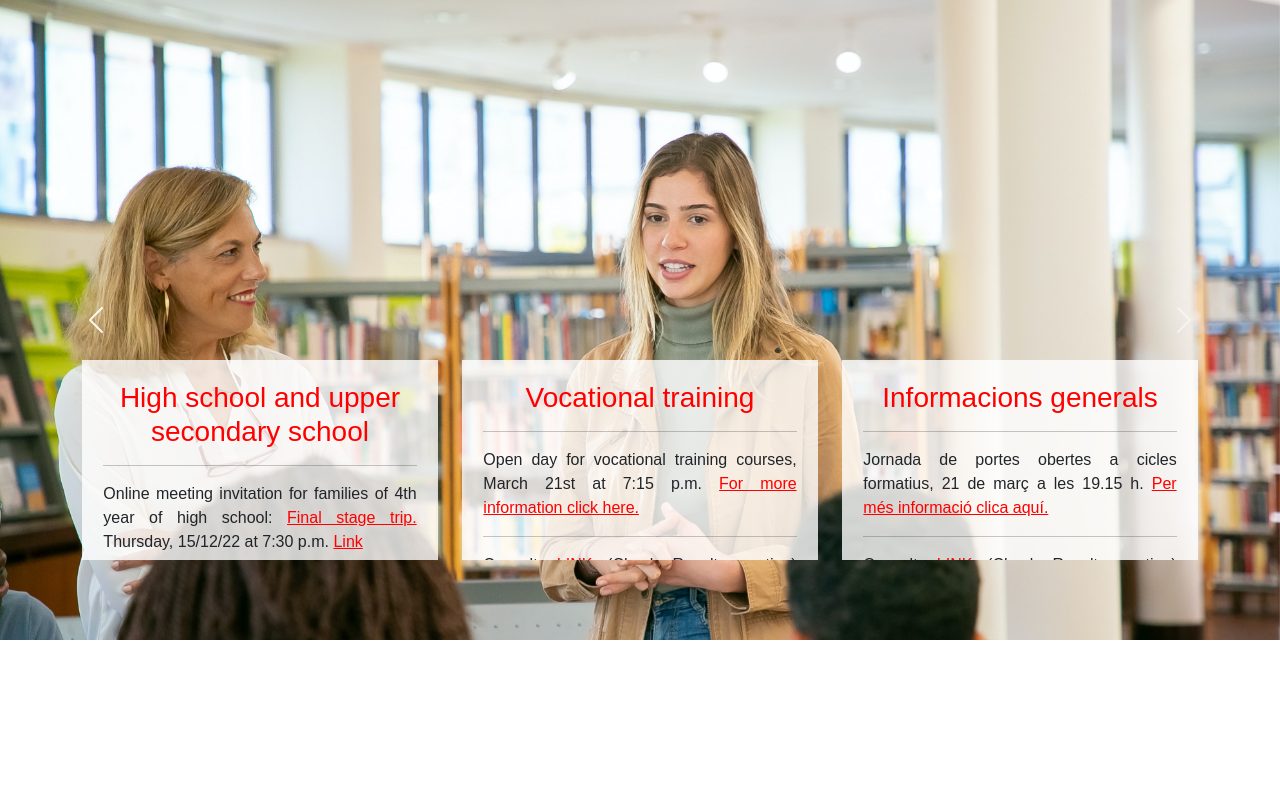
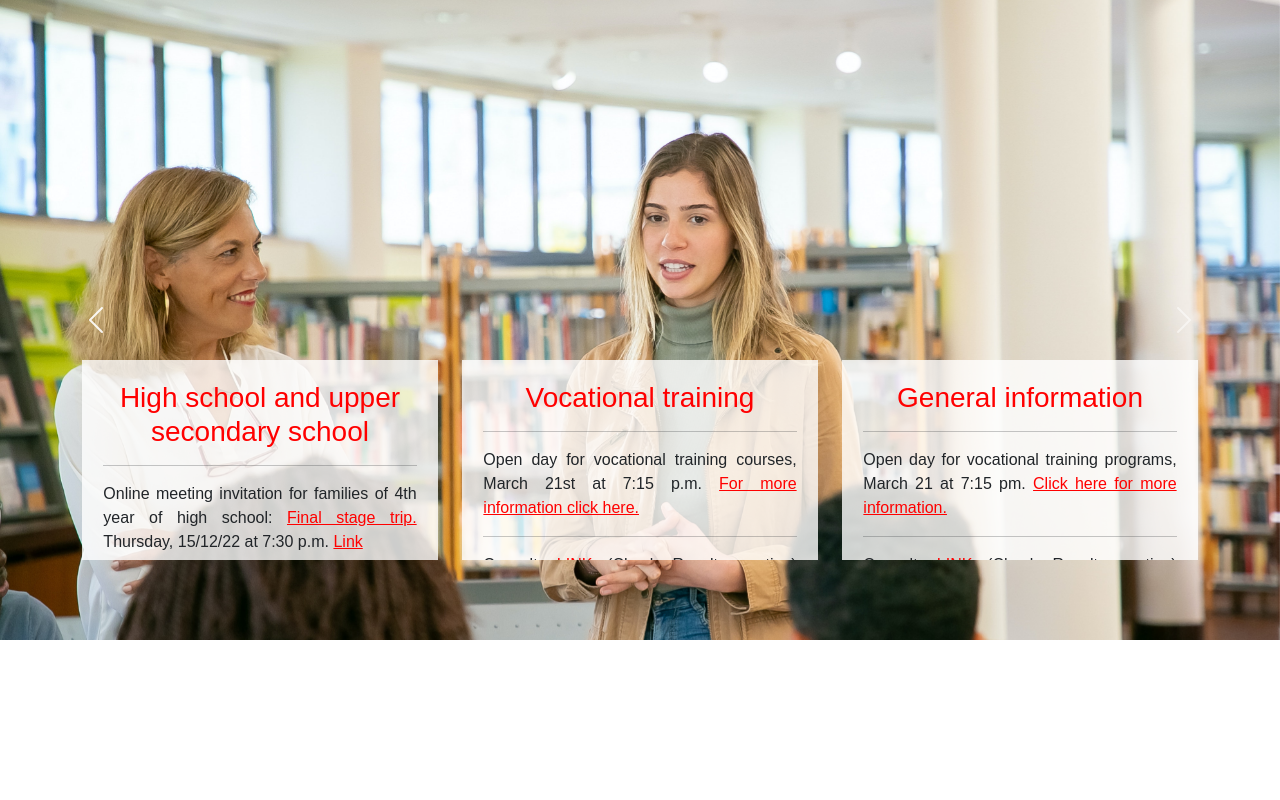
Before and after one commit to ArnauSerraSenen/Activity-4.-GitHub-and-Visual-Studio-Code, a plain HTML site: page index.html in a window 1280 px wide. Drawn offline with nearby package versions, Linux system fonts and the light colour scheme.

Commit message:
banner translata

```diff
--- a/index.html
+++ b/index.html
@@ -67,10 +67,10 @@
                 <div class="col-lg-4 col-md-4 banner-divs">
                     <div class="single-cat">
 
-                            <h3><a href="">Informacions generals</a></h3>
-                            <hr>
-                            <p>Jornada de portes obertes a cicles formatius, 21 de març a les 19.15 h. <a href="">Per més informació clica aquí.</a> </p>
-                            <hr>
+                        <h3><a href="">General information</a></h3>
+                        <hr>
+                        <p>Open day for vocational training programs, March 21 at 7:15 pm. <a href="">Click here for more information.</a></p>
+                        <hr>
                         <p>Consult: <a href="">LINK</a> (Check Results section) using (ID, NIE or Passport) and the application number on the registration receipt.<b>PRACTICAL EXAMINATION CONVOCATION:</b> Check dates and times at <a href="">LINK INTEGRATION SOCIAL</a> and <a href="">LINK CHILD EDUCATION</a></p>
                     </div>
                 </div>
```
